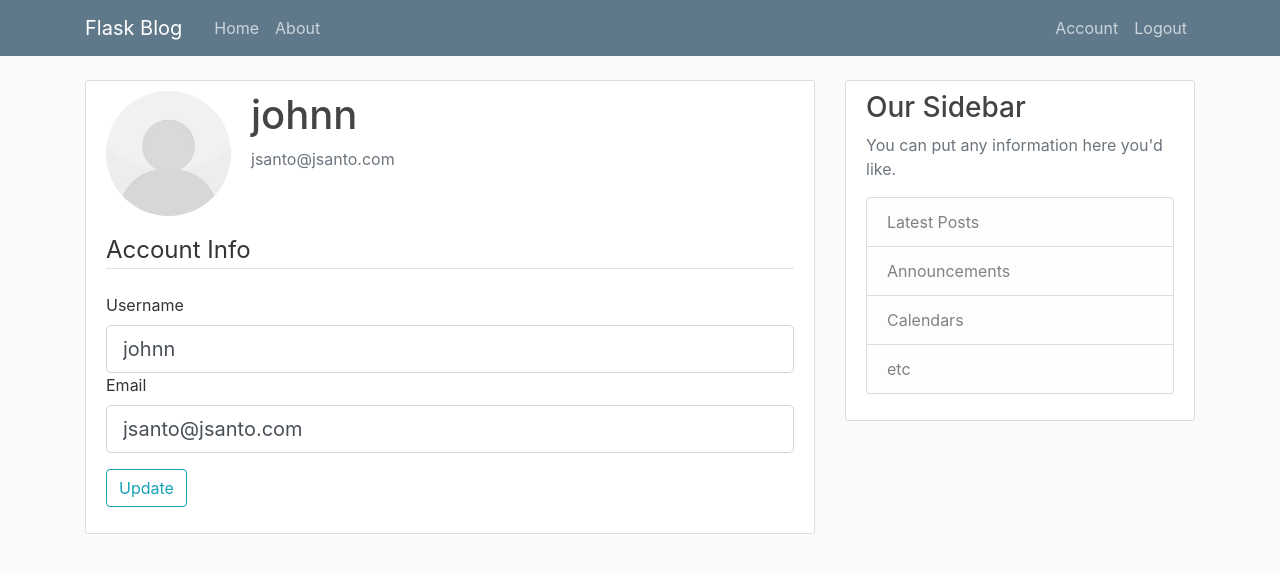
After one commit to johnmesquitac/FlaskApp, a Flask app: page /account in a window 1280 px wide. The commit adds this page. Shown: the top 573 px of the page. Run offline with Flask 2, Linux system fonts and the light colour scheme; a user stored in the database is signed in; some libraries are stand-ins or nearby versions.

Commit message:
Flask Tutorial Part 7 - 22:43

```diff
--- a/app/__init__.py
+++ b/app/__init__.py
@@ -11,5 +11,7 @@
 db = SQLAlchemy(app) #criação de um data base em SQL
 bcrypt = Bcrypt(app)
 login_manager = LoginManager(app)
+login_manager.login_view = 'login'
+login_manager.login_message_category = 'info'
 
 from app import routes
--- a/app/forms.py
+++ b/app/forms.py
@@ -1,5 +1,7 @@
 from flask_wtf import FlaskForm
+from flask_wtf.file import FileField, FileAllowed
 from wtforms import StringField, PasswordField, SubmitField, BooleanField
+from flask_login import current_user
 from wtforms.validators import DataRequired, Length, Email,EqualTo, ValidationError
 from app.models import User
 
@@ -25,3 +27,22 @@
     password= PasswordField('Password',validators=[DataRequired()])
     remember = BooleanField('Remember Me')
     submit = SubmitField('Login')
+
+
+class UpdateAccountForm(FlaskForm):
+    username = StringField('Username',
+                            validators=[DataRequired(),Length(min=2,max=20)])
+    email = StringField('Email',validators=[DataRequired(),Email()])
+    submit = SubmitField('Update')
+    picture = FileField('Update Profile Picture', validators=[FileAllowed(['jpg','png','jpeg'])])
+    def validate_username(self,username):
+        if username.data != current_user.username:
+            user = User.query.filter_by(username=username.data).first()
+        if user:
+                raise ValidationError('That username is taken. Please choose a diferent one!')
+
+    def validate_email(self,email):
+        if email.data != current_user.email:
+            user = User.query.filter_by(email=email.data).first()
+            if user:
+                    raise ValidationError('That email is taken. Please choose a diferent one!')
--- a/app/routes.py
+++ b/app/routes.py
@@ -1,8 +1,8 @@
-from flask import render_template, url_for, flash, redirect
+from flask import render_template, url_for, flash, redirect, request
 from app import app, db, bcrypt
-from app.forms import RegistrationForm, LoginForm
+from app.forms import RegistrationForm, LoginForm, UpdateAccountForm
 from app.models import User, Post
-from flask_login import login_user, current_user
+from flask_login import login_user, current_user, logout_user, login_required
 
 posts = [
     {
@@ -52,7 +52,8 @@
         user = User.query.filter_by(email=form.email.data).first()
         if user and bcrypt.check_password_hash(user.password, form.password.data):
             login_user(user, remember=form.remember.data)
-            return redirect(url_for('home'))
+            next_page = request.args.get('next')
+            return redirect(next_page) if next_page else redirect(url_for('home')) #vai para a próxima página caso ela exista, se não existe vai para a página home
         else:
       #  if form.email.data == 'admin@blog.com' and form.password.data == 'password':
        #     flash('You Have Been Logged In!','success')
@@ -61,4 +62,25 @@
 
             flash('Login Unsuccessful. Please check email and password','danger')
 
-    return render_template('login.html',title='Login',form=form)
+    return render_template('login.html', title='Login', form=form)
+
+@app.route("/logout")
+def logout():
+    logout_user()
+    return redirect(url_for('home'))
+
+@app.route("/account", methods=['GET','POST'])
+@login_required
+def account():
+    form =  UpdateAccountForm()
+    if form.validate_on_submit():
+        current_user.username = form.username.data
+        current_user.email = form.email.data
+        db.session.commit()
+        flash('Your account has been updated!','success')
+        return redirect(url_for('account'))
+    elif request.method == 'GET':
+        form.username.data = current_user.username
+        form.email.data = current_user.email
+    image_file = url_for('static', filename='profile_pics/' + current_user.image_file)
+    return render_template('account.html',title='Account', image_file=image_file, form=form)
--- /dev/null
+++ b/app/templates/account.html
@@ -0,0 +1,51 @@
+{%extends "layout.html"%}
+{%block content%}
+<div class="content-section">
+        <div class="media">
+          <img class="rounded-circle account-img" src={{image_file}}>
+          <div class="media-body">
+            <h2 class="account-heading">{{ current_user.username }}</h2>
+            <p class="text-secondary">{{ current_user.email }}</p>
+          </div>
+        </div>
+                <form method = "POST" action="">
+                    {{form.hidden_tag()}}
+                    <fieldset class="form-group">
+                        <legend class="border-bottom mb-4">Account Info</legend>
+                        <div clas="form-group">
+                            {{form.username.label(class="form-control-label")}}
+                            {% if form.username.errors %}
+                                {{form.username(class="form-control form-control-lg is-invalid")}}
+                                <div class="invalid-feedback">
+                                    {% for errors in form.username.errors %}
+                                        <span>
+                                            {{error}}
+                                        </span>
+                                    {%endfor%}
+                                </div>
+                            {%else%}
+                                {{form.username(class="form-control form-control-lg")}}
+                            {%endif%}
+                        </div>
+                        <div clas="form-group">
+                            {{form.email.label(class="form-control-label")}}
+                            {% if form.email.errors %}
+                            {{form.email(class="form-control form-control-lg is-invalid")}}
+                            <div class="invalid-feedback">
+                                {% for errors in form.email.errors %}
+                                    <span>
+                                        {{error}}
+                                    </span>
+                                {%endfor%}
+                            </div>
+                        {%else%}
+                            {{form.email(class="form-control form-control-lg")}}
+                        {%endif%}
+                        </div>
+                    </fieldset>
+                    <div class="form-group">
+                        {{ form.submit(class="btn btn-outline-info" )}}
+                    </div>
+                </form>
+            </div>
+{%endblock content%}
--- a/app/templates/layout.html
+++ b/app/templates/layout.html
@@ -30,8 +30,13 @@
               </div>
               <!-- Navbar Right Side -->
               <div class="navbar-nav">
-                <a class="nav-item nav-link" href="{{url_for('login')}}">Login</a>
-                <a class="nav-item nav-link" href="{{url_for('register')}}">Register</a>
+                {% if current_user.is_authenticated %}
+                <a class="nav-item nav-link" href="{{url_for('account')}}">Account</a>
+                 <a class="nav-item nav-link" href="{{url_for('logout')}}">Logout</a>
+                {%else%}
+                  <a class="nav-item nav-link" href="{{url_for('login')}}">Login</a>
+                  <a class="nav-item nav-link" href="{{url_for('register')}}">Register</a>
+                {% endif %}
               </div>
             </div>
           </div>
```
Also changed, not shown: app/site.db, app/static/profile_pics/default.jpg (added).
